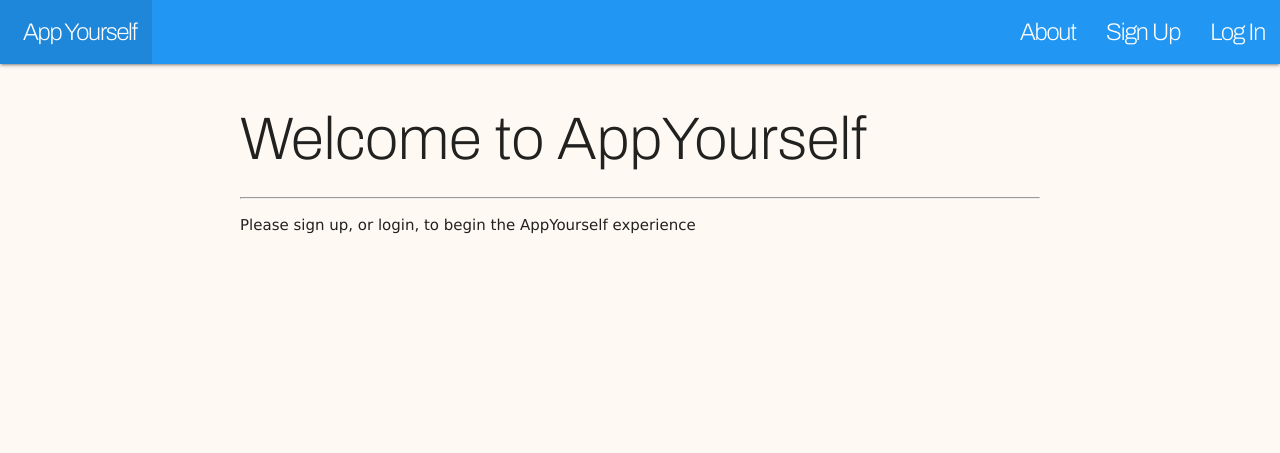
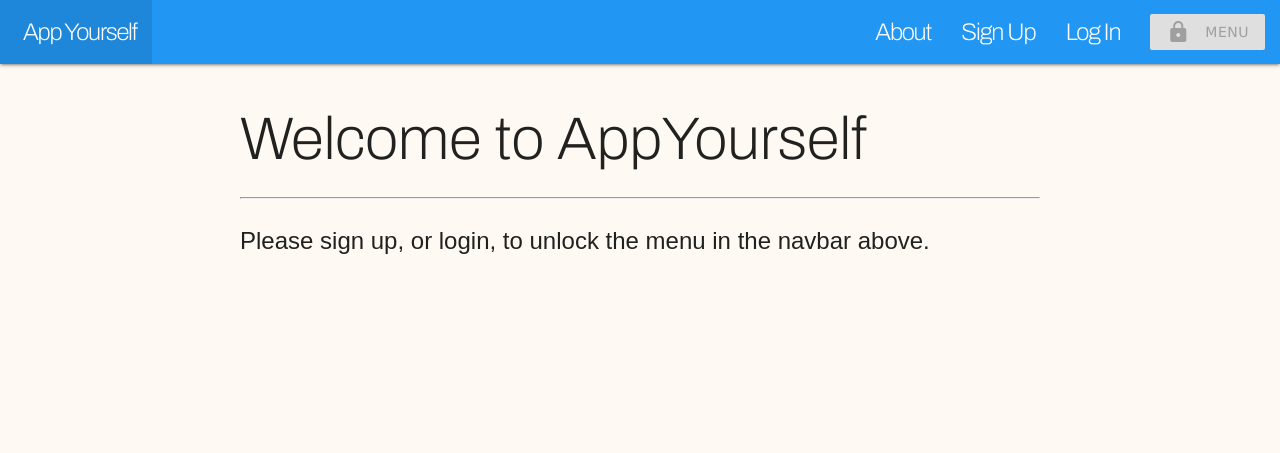
Before and after one commit to joelfuelling/AppYourself, a Django app: page / in a window 1280 px wide. Shown: the top 453 px of the page. Run offline with Django 4.2, Linux system fonts and the light colour scheme.

Commit message:
Menu design altered for users/nonusers

```diff
--- a/main_app/static/css/style.css
+++ b/main_app/static/css/style.css
@@ -40,7 +40,11 @@ button {
 p.left-align {
   font-family: 'Quicksand', sans-serif;
   font-size: 26px;
+}
 
+p.home {
+  font-size: 24px;
+  font-family: 'Poppins', sans-serif;
 }
 .container {
   max-width: 800px;
--- a/main_app/templates/base.html
+++ b/main_app/templates/base.html
@@ -21,7 +21,7 @@
                 <ul class="right menu">
                     <li><a class="spaced" href="{% url 'about' %}">About</a></li>
                     {% if user.is_authenticated %}
-                    <a class='dropdown-trigger btn' href='#' data-target='dropdown1'>MENU</a>
+                    <a class='dropdown-trigger btn' href='#' data-target='dropdown1'><i class="material-icons left">menu</i>MENU</a>
                     <ul id='dropdown1' class='dropdown-content right'>
                         <li><a class="teal lighten-5"href="{% url 'tag_create' %}">Add Tag</a></li>
                         <li><a class="teal lighten-4 white-text"href="{% url 'tag_index' %}">View Tags</a></li>
@@ -31,6 +31,7 @@
                         {% else %}
                         <li><a class="spaced"href="{% url 'signup' %}">Sign Up</a></li>
                         <li><a class="spaced"href="{% url 'login' %}">Log In</a></li>
+                        <a class='btn disabled' href='#'><i class="material-icons left">lock</i>MENU</a>
                         {% endif %}
                     </ul>
                 </ul>
--- a/main_app/templates/home.html
+++ b/main_app/templates/home.html
@@ -3,6 +3,6 @@
 
     <h1>Welcome to AppYourself</h1>
     <hr>
-    <p>Please sign up, or login, to begin the AppYourself experience</p>
+    <p class="home">Please sign up, or login, to unlock the menu in the navbar above.</p>
 
 {% endblock %}
```
